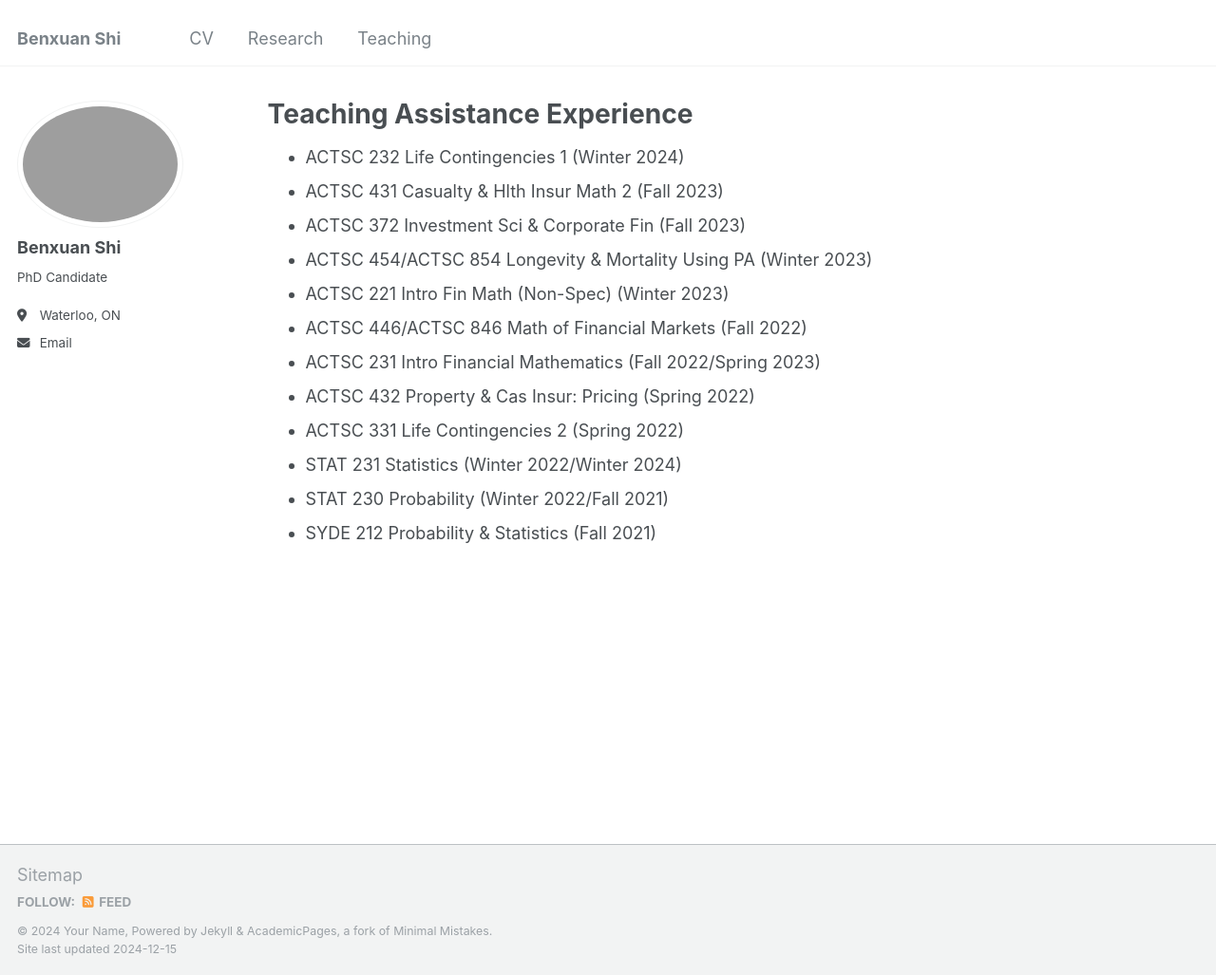
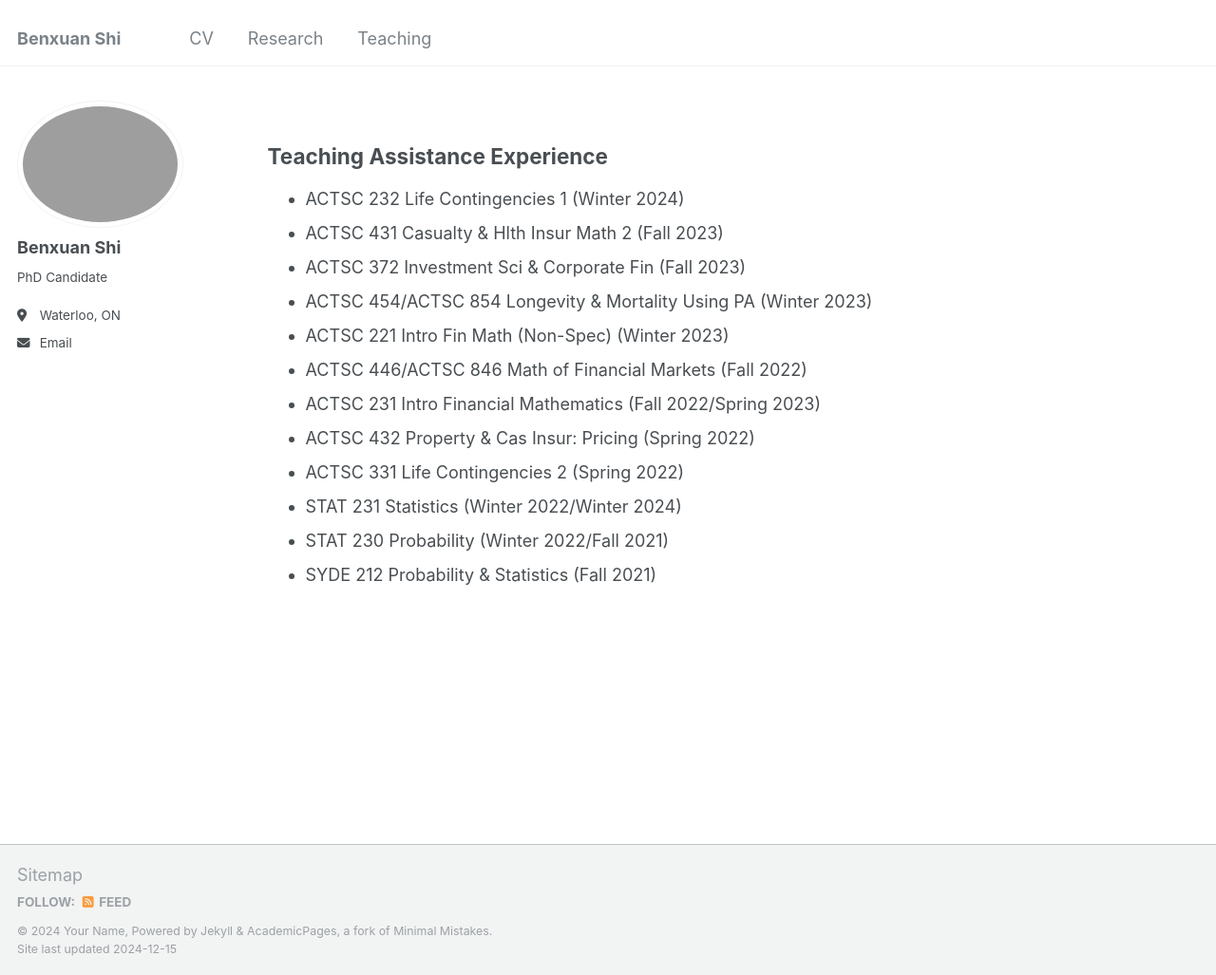
Before and after one commit to benxuanshi/benxuanshi.github.io, a Jekyll site: the page built from _pages/teaching.md, in a window 1280 px wide and 1027 px high. Shown: the whole window at 95% size. Built offline with Jekyll 4.4.1, drawn with Linux system fonts in a browser that asks for light colours.

```diff
--- a/_pages/teaching.md
+++ b/_pages/teaching.md
@@ -1,12 +1,13 @@
 ---
 layout: archive
-title: "Teaching Assistance Experience"
+title: ""
 permalink: /teaching/
 author_profile: true
 ---
 
 
-
+Teaching Assistance Experience
+------
 
 * ACTSC 232 Life Contingencies 1 (Winter 2024)
 * ACTSC 431 Casualty & Hlth Insur Math 2 (Fall 2023)
```
